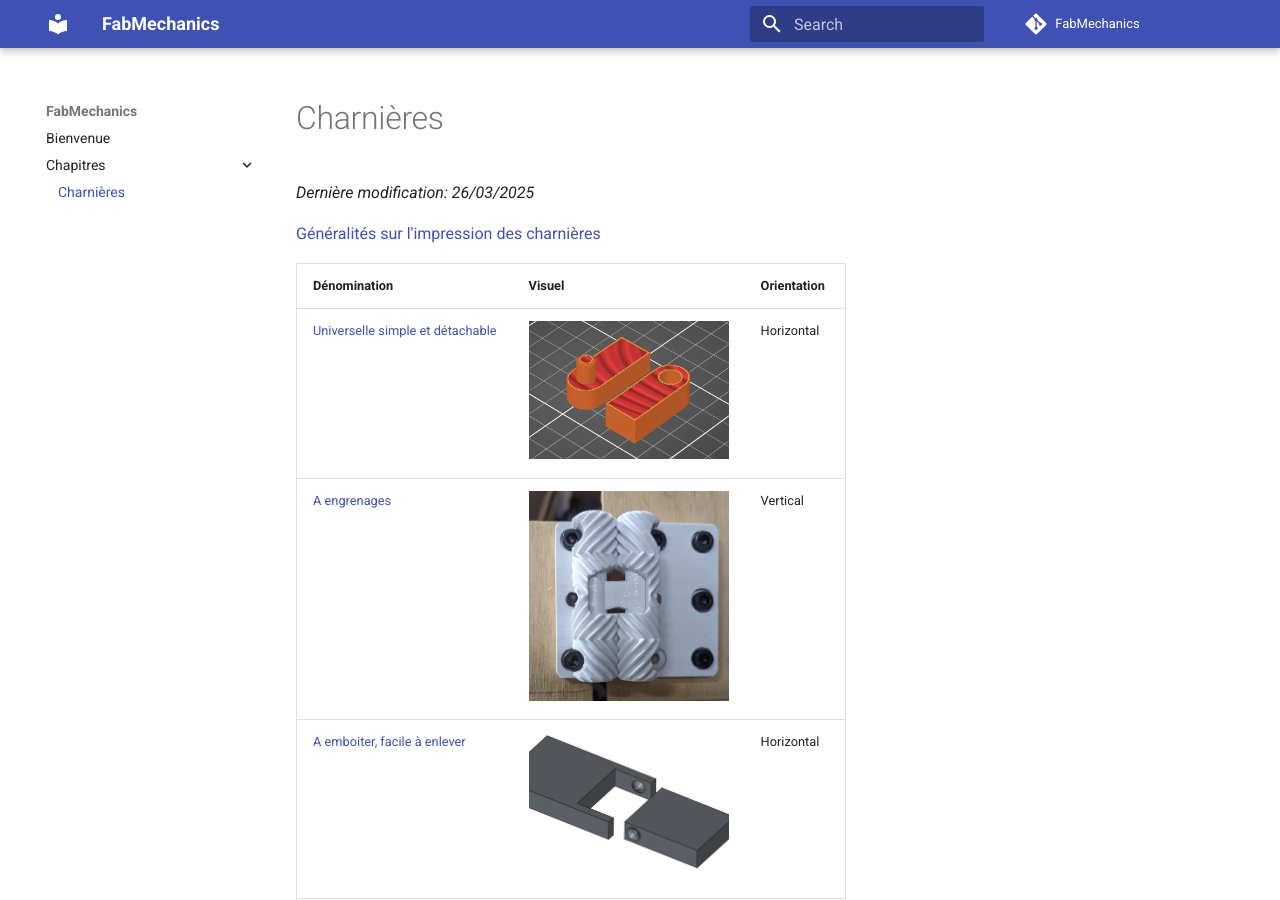
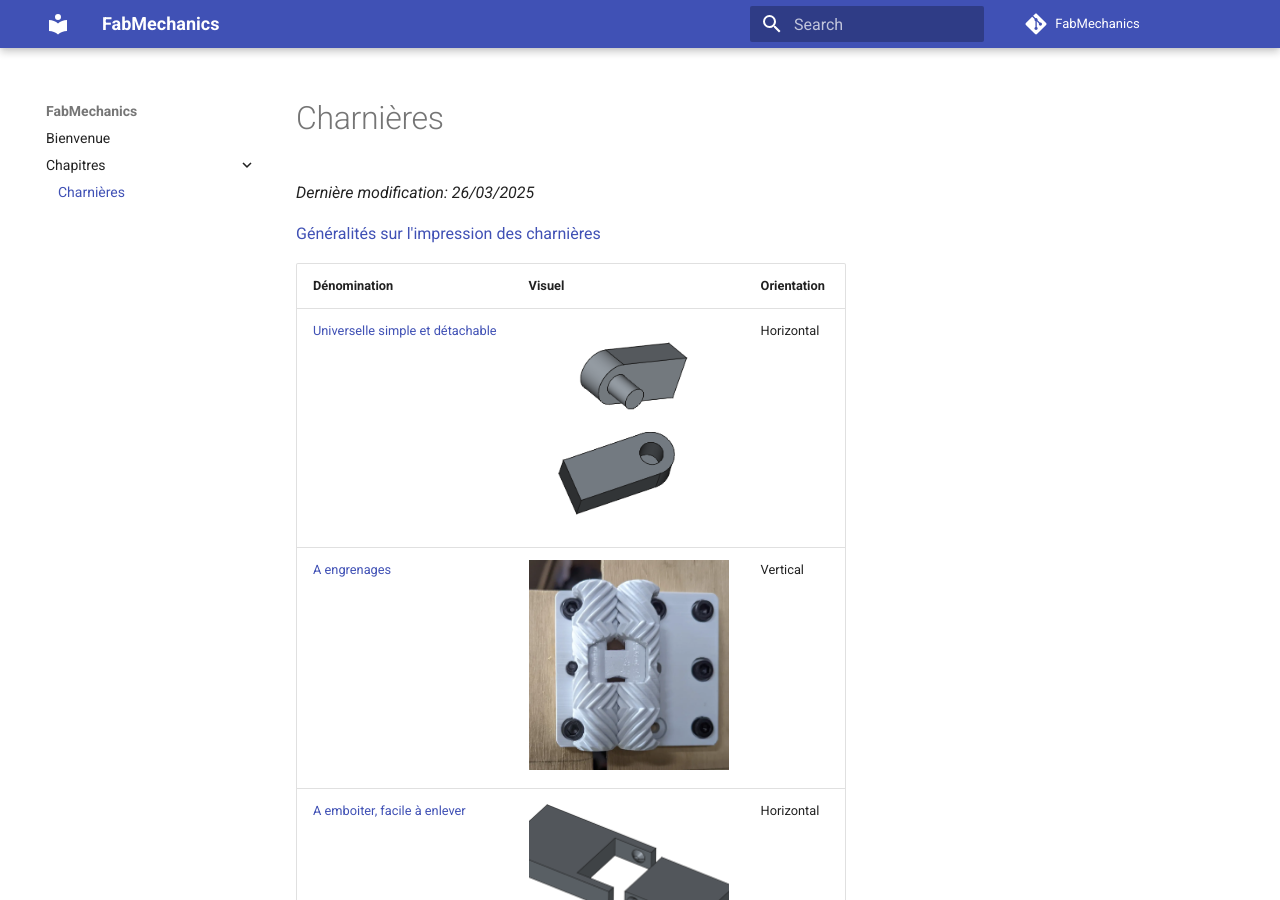
Before and after one commit to gixita/fabmechanics, an MkDocs documentation site: the page built from docs/parts/hinges/hinges.md, in a window 1280 px wide and 900 px high. Built offline with MkDocs 1.6.1 and Material for MkDocs 9.7.7, drawn with Linux system fonts in a browser that asks for light colours.

Commit message:
hinge simple

```diff
--- a/docs/parts/hinges/hinges.md
+++ b/docs/parts/hinges/hinges.md
@@ -6,11 +6,11 @@ _Dernière modification: 26/03/2025_
 
 Dénomination | Visuel | Orientation
  --- | --- | ---
-[Universelle simple et détachable](./rotation/simple/hinge-rotation-simple.md) | <img src="../rotation/simple/Orientation-verticale.png" width="200"> | Horizontal
-[A engrenages](./rotation/gears/hinge-gears.md) | <img src="../rotation/gears/hinge-gears.webp" width="200"> | Vertical
-[A emboiter, facile à enlever](./rotation/snap/snap-conical.md) | <img src="../rotation/snap/snap-clip-simple.png" width="200"> | Horizontal
-[A emboiter, difficile à enlever](./rotation/snap/snap-conical.md) | <img src="../rotation/snap/snap-strong-simple.png" width="200"> | Horizontal
-[A blocage](./rotation/lock/lock.md) | <img src="../rotation/lock/lock.png" width="200"> | Horizontal
+[Universelle simple et détachable](./rotation/simple/hinge-rotation-simple.md) | <a href="../rotation/simple/hinge-rotation-simple.png"><img src="../rotation/simple/hinge-rotation-simple.png" width="200"></a> | Horizontal
+[A engrenages](./rotation/gears/hinge-gears.md) | <a href="../rotation/gears/hinge-gears.webp"><img src="../rotation/gears/hinge-gears.webp" width="200"></a> | Vertical
+[A emboiter, facile à enlever](./rotation/snap/snap-conical.md) | <a href="../rotation/snap/snap-clip-simple.png"><img src="../rotation/snap/snap-clip-simple.png" width="200"></a> | Horizontal
+[A emboiter, difficile à enlever](./rotation/snap/snap-conical.md) | <a href="../rotation/snap/snap-strong-simple.png"><img src="../rotation/snap/snap-strong-simple.png" width="200"></a> | Horizontal
+[A blocage](./rotation/lock/lock.md) | <a href="../rotation/lock/lock.png"><img src="../rotation/lock/lock.png" width="200"></a> | Horizontal
 
 L'objectif est que le tableau à terme contienne les informations complémentaires suivantes:
 
```
Also changed, not shown: docs/backlog.md (+3 -0 lines), docs/parts/hinges/rotation/simple/hinge-rotation-simple.md (+2 -2 lines), 1 other file.
